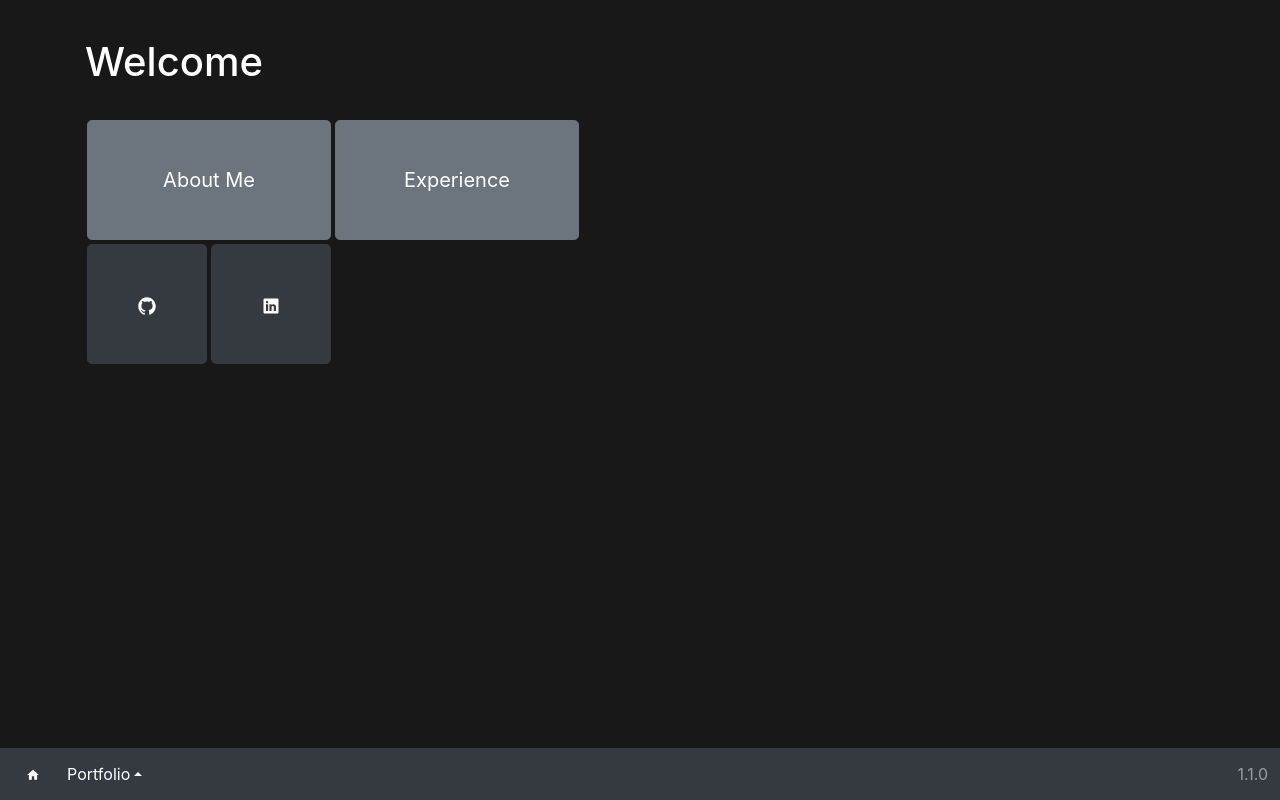
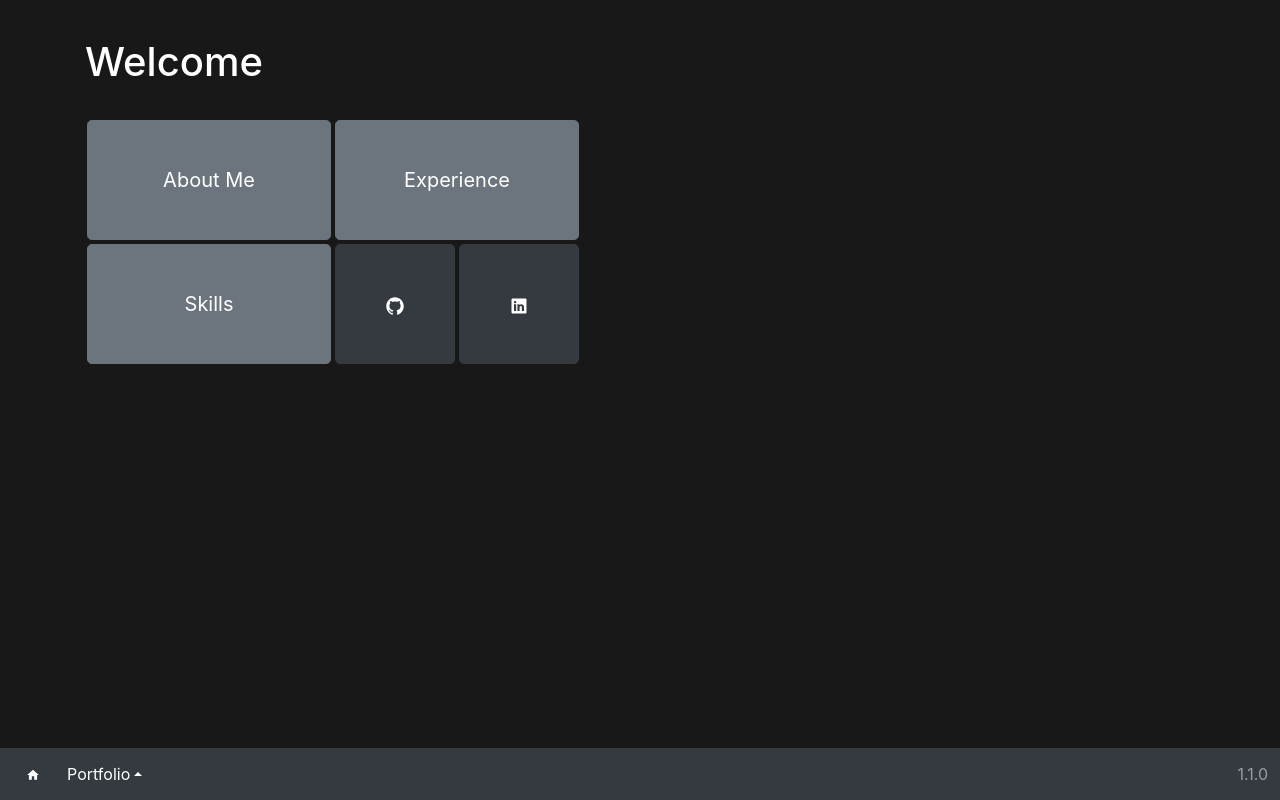
Before and after one commit to park-junha/junha.dev, a React (Create React App) app in the folder ui/: page / in a window 1280 px wide. Built offline with nearby package versions, Linux system fonts and the light colour scheme.

Commit message:
Initialized Skills component

```diff
--- a/ui/src/components/Footer.tsx
+++ b/ui/src/components/Footer.tsx
@@ -60,6 +60,12 @@ export default class Footer extends Component<Props, {}> {
                   >
                     Experience
                   </Dropdown.Item>
+                  <Dropdown.Item
+                    className='footer-item'
+                    onClick={() => this.props.changeComponent('Skills')}
+                  >
+                    Skills
+                  </Dropdown.Item>
                   <Dropdown.Divider />
                   <Dropdown.Item
                     className='footer-item'
--- a/ui/src/components/LandingPage.tsx
+++ b/ui/src/components/LandingPage.tsx
@@ -57,6 +57,14 @@ export default class LandingPage extends Component<Props> {
             <Col />
             <Col xs={12}>
               <div>
+                <Button
+                  className='landing-button-big'
+                  size='lg'
+                  variant='secondary'
+                  onClick={() => this.props.changeComponent('Skills')}
+                >
+                  Skills
+                </Button>
                 <a
                   href='https://github.com/park-junha'
                   target='_blank'
--- a/ui/src/components/Main.tsx
+++ b/ui/src/components/Main.tsx
@@ -13,6 +13,7 @@ interface Props {
 const LandingPage = lazy( () => import('./LandingPage'));
 const AboutMe = lazy( () => import('./Portfolio/AboutMe'));
 const Experience = lazy( () => import('./Portfolio/Experience'));
+const Skills = lazy( () => import('./Portfolio/Skills'));
 const NotFound = lazy( () => import('./404'));
 
 export default class Main extends Component<Props> {
@@ -32,6 +33,10 @@ export default class Main extends Component<Props> {
         return (
           <Experience />
         );
+      case 'Skills':
+        return (
+          <Skills />
+        );
       default:
         return (
           <NotFound />
--- /dev/null
+++ b/ui/src/components/Portfolio/Skills.tsx
@@ -0,0 +1,25 @@
+import React, { Component } from 'react';
+import {
+  Container,
+  Row,
+  Col,
+  Card
+} from 'react-bootstrap';
+
+export default class AboutMe extends Component {
+  render (): JSX.Element {
+    return (
+      <div className='fadein page-padding'>
+        <Container fluid>
+          <Row>
+            <Col />
+            <Col sm={12} md={9} lg={7}>
+              <h2 className='centered-text'>Technical Skills</h2>
+            </Col>
+            <Col />
+          </Row>
+        </Container>
+      </div>
+    );
+  };
+}
```
